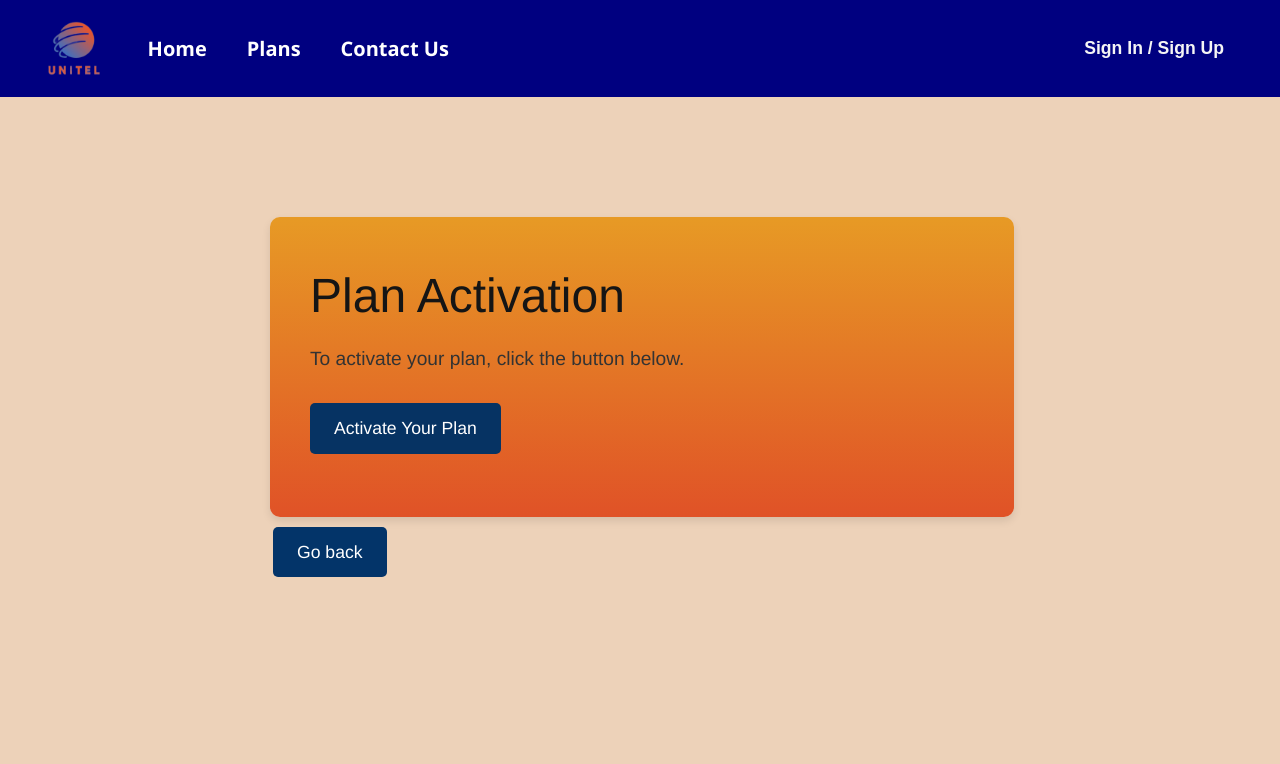
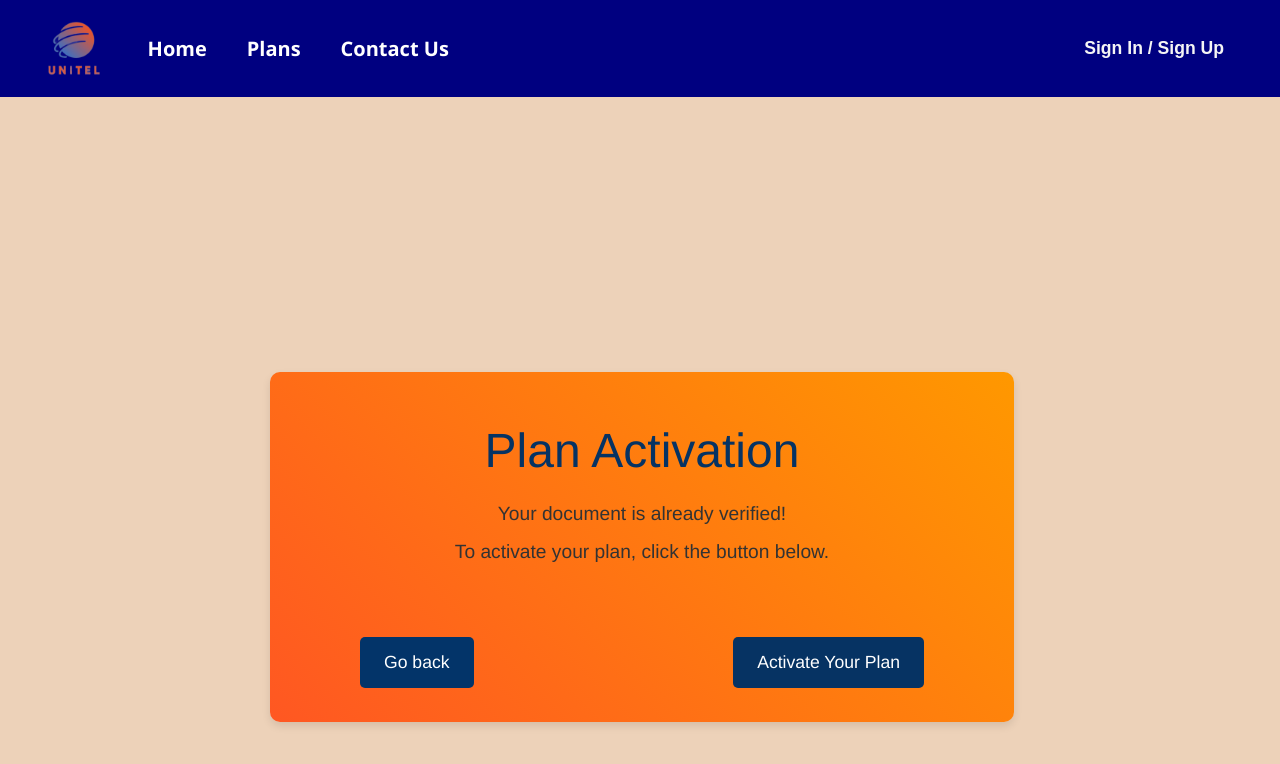
Before and after one commit to Anusha853/Onboarding_frontend, a React (Create React App) app: page /activate-plan in a window 1280 px wide. Shown: the top 764 px of the page. Built offline with nearby package versions, Linux system fonts and the light colour scheme; no server answers.

Commit message:
Frontend updated with some changes!

```diff
--- a/package.json
+++ b/package.json
@@ -19,7 +19,6 @@
   },
   "scripts": {
     "start": "react-scripts start",
-    "build": "react-scripts build",
     "test": "react-scripts test",
     "eject": "react-scripts eject"
   },
--- a/src/Styles/ActivatePlan.css
+++ b/src/Styles/ActivatePlan.css
@@ -1,7 +1,7 @@
 /* ActivatePlan.css */
 .activate-plan-container {
-
-    justify-content: center;
+    display: flex;
+    /* justify-content: center; */
     align-items: center;
     height: 100vh;
     padding: 20px;
@@ -11,13 +11,13 @@
     width: 60%;
     max-width: 1500px;
     padding: 40px;
-    /* background-color: white; */
-    background: linear-gradient(  #e79a25, #e05227);
+    background: linear-gradient(45deg, #ff5722, #ff9800);
+    /*background: linear-gradient(  #e79a25, #e05227);*/
     border-radius: 10px;
     box-shadow: 0 4px 8px rgba(0, 0, 0, 0.1);
     text-align: left;
     font-family: 'Franklin Gothic Medium', 'Arial Narrow', Arial, sans-serif;
-    max-height: 300px;
+    max-height: 350px;
     height: 100%;
     margin-top: 100px;
     margin-left: 250px;
@@ -28,16 +28,26 @@
     margin-top: 10px;
     font-size: 3rem;
     margin-bottom: 20px;
-    color: rgb(21, 21, 21)
+    color: #063363;
+    text-align: center;
   }
 
   .activation-card p {
     font-size: 1.2rem;
-    margin-bottom: 30px;
-    color: #333
+    margin-bottom: 10px;
+    color: #333;
+    text-align: center;
+
   }
 
-  .activate-button {
+  .button-container {
+    display: flex;
+    justify-content: space-between; /* Buttons on opposite sides */
+    margin-top: 20px;
+}
+
+/* Styling for the activate button */
+.activate-button {
     background-color: #063363;
     color: white;
     border: none;
@@ -46,29 +56,32 @@
     border-radius: 5px;
     cursor: pointer;
     transition: background-color 0.3s;
-  }
+}
 
-  .activate-button:hover {
+/* Hover effect for activate button */
+.activate-button:hover {
     background-color: #08aa2b;
-  }
+}
 
-  .go-back{
+/* Styling for the go-back button */
+.go-back {
     background-color: #033469;
     color: white;
     border: none;
-    margin-left: 253px;
-    margin-top: 10px;
     padding: 12px 24px;
     font-size: 1.1rem;
     border-radius: 5px;
     cursor: pointer;
     transition: background-color 0.3s;
     font-family: 'Franklin Gothic Medium', 'Arial Narrow', Arial, sans-serif;
+}
 
-  }
-  .go-back:hover {
-    background-color: #b39500;
-  }
+/* Hover effect for go-back button */
+.go-back:hover {
+    background-color: #d01111;
+}
+
+/* Rest of your CSS for other elements */
 
   .popup-overlay {
     position: fixed;
--- a/src/components/ActivatePlan.js
+++ b/src/components/ActivatePlan.js
@@ -85,14 +85,20 @@ const ActivatePlan = () => {
             <div className={`activate-plan-container ${showPopup ? 'blur-background' : ''}`}>
                 <div className="activation-card">
                     <h1>Plan Activation</h1>
+                    <p>Your document is already verified!</p>
                     <p>To activate your plan, click the button below.</p>
+                    <div class="button-container">
+                    <button className="go-back" onClick={goBackConfirm}>
+                        Go back
+                    </button>
                     <button className="activate-button" onClick={handleActivatePlan}>
                         Activate Your Plan
                     </button>
+
+                    </div>
                 </div>
-                <button className="go-back" onClick={goBackConfirm}>
-                    Go back
-                </button>
+
+
             </div>
 
             {showPopup && (
--- a/src/components/Testimonials.js
+++ b/src/components/Testimonials.js
@@ -15,9 +15,9 @@ const Testimonials = () => {
             className="testimonial-photo"
           />
           <p className="testimonial-text">
-            "UniTel has completely transformed the way I connect with my loved ones. Their plans are affordable, and the service is top-notch!"
+            "UniTel has completely transformed the way I connect with my loved ones. Their service is top-notch!"
           </p>
-          <h5 className="testimonial-name">Mahesh</h5>
+          <h5 className="testimonial-name">Fernandez</h5>
         </div>
         <div className="testimonial-card">
           <img
@@ -37,7 +37,7 @@ const Testimonials = () => {
             className="testimonial-photo"
           />
           <p className="testimonial-text">
-            "I love the flexibility and features of UniTel's plans. It's perfect for my busy lifestyle."
+            "I love the flexibility and features of UniTel's plans. It's perfect for my busy lifestyle and they come with the best plans."
           </p>
           <h5 className="testimonial-name">Emily Johnson</h5>
         </div>
```
Also changed, not shown: docker-compose.yml (added, +9 -0 lines).
